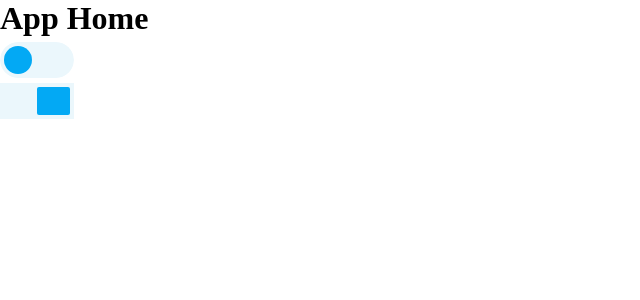
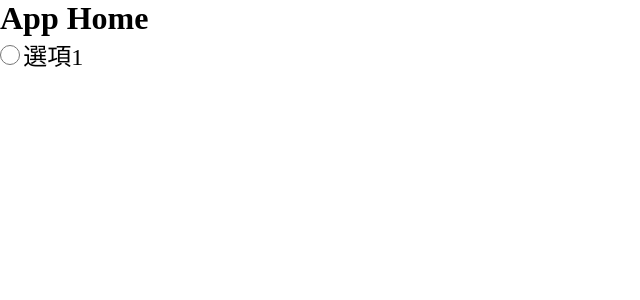
Before and after one commit to ianSama0217/React-components, a React (Vite) app: page / in a window 1280 px wide. Shown: the top 300 px of the page, without its empty margins (0-640 px from the left). Built offline with nearby package versions, Linux system fonts and the light colour scheme.

Commit message:
radio component

```diff
--- /dev/null
+++ b/public/scss/components/radio.scss
@@ -0,0 +1,17 @@
+.radio {
+  display: flex;
+  align-items: center;
+  margin-bottom: 0.5rem;
+  input[type="radio"] {
+    margin-right: 0.2rem;
+    width: 20px;
+    height: 20px;
+
+    &:hover {
+      cursor: pointer;
+    }
+  }
+  label {
+    font-size: 1.5rem;
+  }
+}
--- a/public/scss/index.scss
+++ b/public/scss/index.scss
@@ -2,6 +2,8 @@
 @import "./components/button.scss";
 
 @import "./components/switch.scss";
+
+@import "./components/radio.scss";
 
 * {
   margin: 0;
--- a/src/App.tsx
+++ b/src/App.tsx
@@ -1,20 +1,27 @@
+import { useState } from "react";
 import "../public/scss/index.scss";
 
-import { useState } from "react";
-import Switch from "./components/switch/Switch";
+import Radio from "./components/radio/Radio";
 
 function App() {
-  const [isDisplay, setIsDisplay] = useState(false);
-  const handleChange = () => {
-    setIsDisplay(!isDisplay);
-    console.log("isDisplay = " + isDisplay);
+  const [value, setValue] = useState("A");
+  const [labelText, setLabelText] = useState("選項1");
+  const [isChecked, setIsChecked] = useState(false);
+  const handleValue = () => {
+    console.log("value = " + value);
+    console.log("label = " + labelText);
+    setIsChecked(!isChecked);
   };
 
   return (
     <>
       <h1>App Home</h1>
-      <Switch isChecked={isDisplay} handleChange={handleChange} />
-      <Switch type="square" isChecked={isDisplay} handleChange={handleChange} />
+      <Radio
+        value={value}
+        labelText={labelText}
+        isChecked={isChecked}
+        handleChange={handleValue}
+      />
     </>
   );
 }
--- /dev/null
+++ b/src/components/radio/Radio.tsx
@@ -0,0 +1,35 @@
+type param = {
+  name?: string;
+  value?: string;
+  labelText?: string;
+  isChecked?: boolean;
+  isDisabled?: boolean;
+  handleChange?: () => void;
+  customStyle?:string;
+};
+
+function Radio({
+  name = "",
+  value = "",
+  labelText,
+  isChecked = false,
+  isDisabled = false,
+  handleChange = () => {},
+  customStyle,
+}: param) {
+  return (
+    <div className={`radio ${customStyle}`}>
+      <input
+        type="radio"
+        name={name}
+        value={value}
+        checked={isChecked}
+        disabled={isDisabled}
+        onChange={handleChange}
+      />
+      <label>{labelText}</label>
+    </div>
+  );
+}
+
+export default Radio;
```
